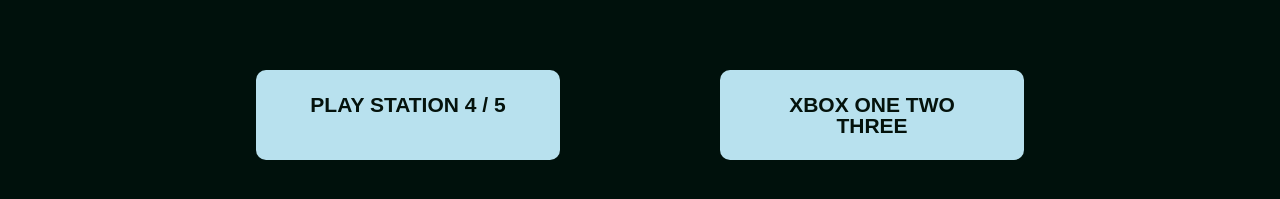
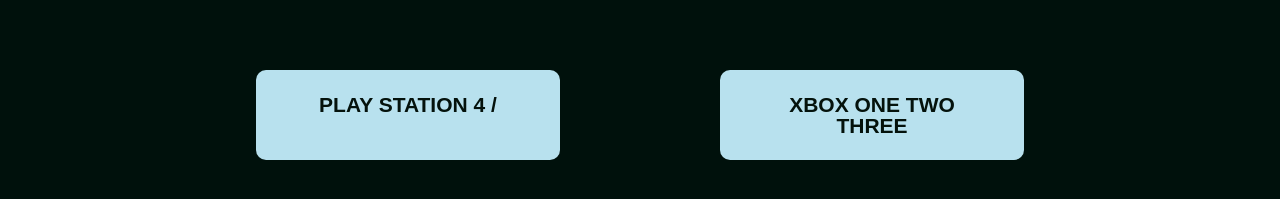
Before and after one commit to Junbro0708/Interactive_Web, a React (Create React App) app: page /scrolling in a window 1280 px wide. Shown: the part 1089-1288 px from the top of the page. Built offline with nearby package versions, Linux system fonts and the light colour scheme.

Commit message:
changed text in test2 branch

```diff
--- a/src/components/Scrolling.js
+++ b/src/components/Scrolling.js
@@ -118,7 +118,7 @@
         <ul className={styles.document_wrapper}>
           <li className={styles.document_list}>WINDOW + MAC</li>
           <li className={styles.document_list}>NINTENDO SWITCH</li>
-          <li className={styles.document_list}>PLAY STATION 4 / 5</li>
+          <li className={styles.document_list}>PLAY STATION 4 / </li>
           <li className={styles.document_list}>XBOX ONE TWO THREE</li>
         </ul>
       </div>
```
